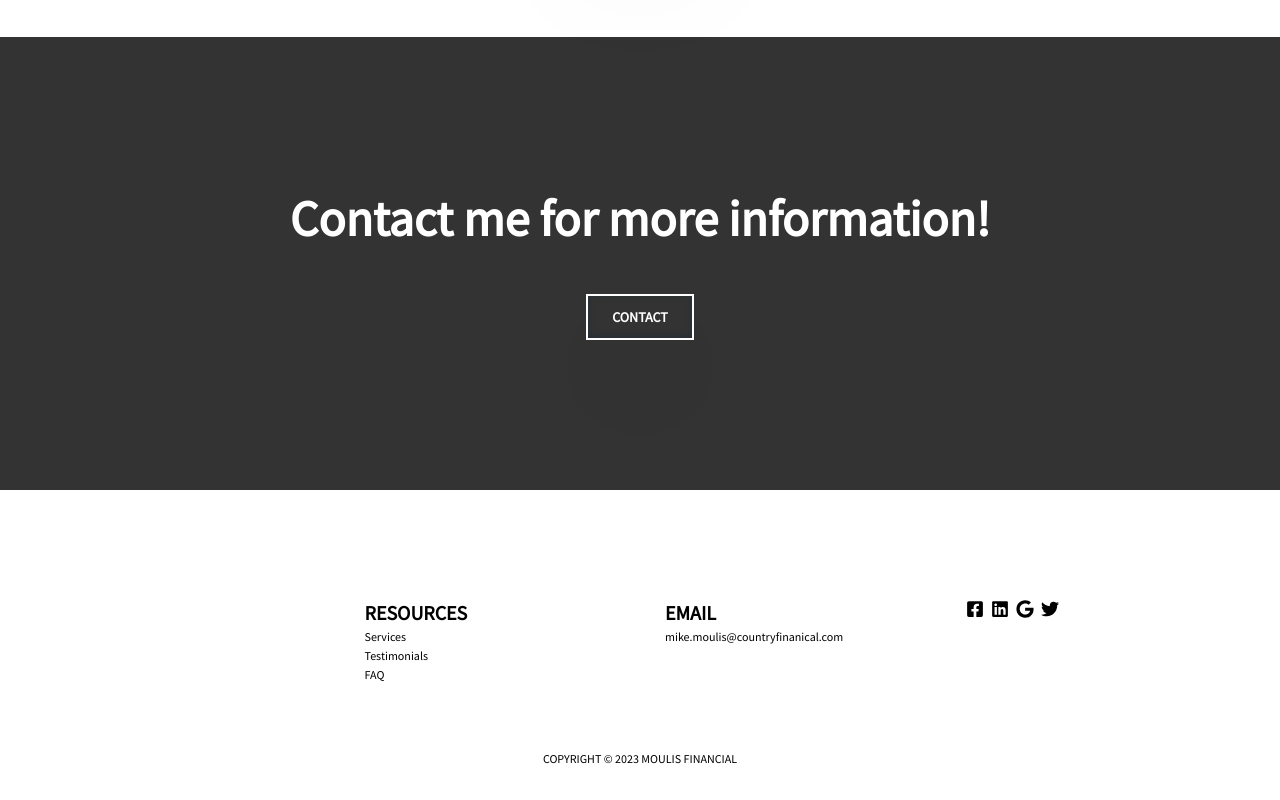
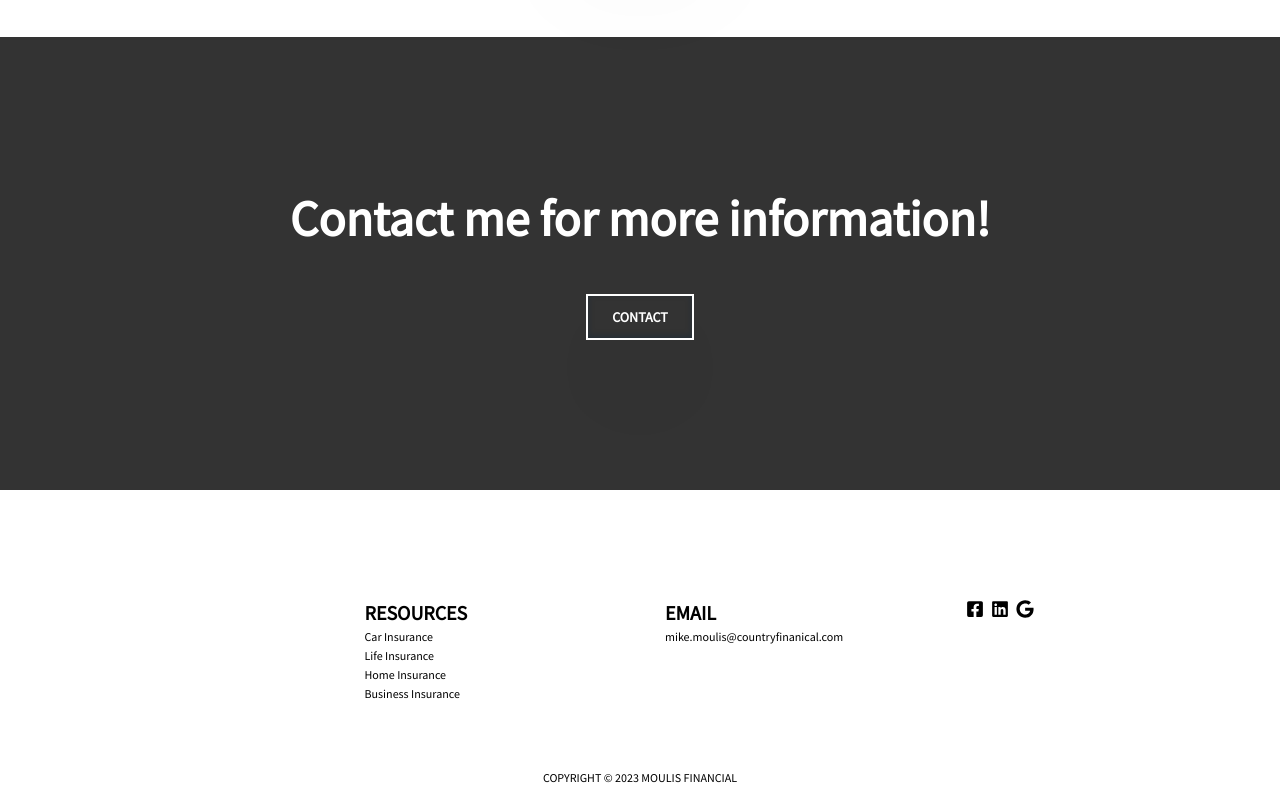
Before and after one commit to dcrame2/insurance-agent, a React (Create React App) app: page / in a window 1280 px wide. Shown: the part 2907-3707 px from the top of the page. Built offline with nearby package versions, Linux system fonts and the light colour scheme.

Commit message:
pushhhhhhh

```diff
--- a/src/components/Footer.jsx
+++ b/src/components/Footer.jsx
@@ -4,6 +4,7 @@ import { MediaQueries, Container } from "../styles/Utilities";
 import { useEffect, useState } from "react";
 import { PSmallStyles, H4Styles } from "../styles/Type";
 import { GlassEffect } from "../styles/Utilities";
+import { Link } from "react-router-dom";
 
 const FooterElm = styled.footer`
   position: relative;
@@ -142,7 +143,7 @@ export default function Footer({ data }) {
           {data.resources.links.map((link, index) => {
             return (
               <li key={`resource-link-${index}`}>
-                <a href={`${link.href}`}>{link.text}</a>
+                <Link to={`${link.href}`}>{link.text}</Link>
               </li>
             );
           })}
@@ -166,7 +167,9 @@ export default function Footer({ data }) {
           {data.socialMedia.links.map((link, index) => {
             return (
               <li key={`information-link${index}`}>
-                <a href={`${link.href}`}>{link.icon}</a>
+                <a target="_blank" href={`${link.href}`}>
+                  {link.icon}
+                </a>
               </li>
             );
           })}
--- a/src/components/TestimonialsV2.jsx
+++ b/src/components/TestimonialsV2.jsx
@@ -361,6 +361,7 @@ export default function TestimonialsV2({ data }) {
           aria-label={data.button.ariaLabel}
           href={data.button.href}
           target={data.button.target}
+          aTag={data.button.aTag}
         />
       </InnerContainer>
     </ModuleContainer>
--- a/src/data/Data.js
+++ b/src/data/Data.js
@@ -163,6 +163,7 @@ export const ReviewsData = {
     ariaLabel: "Google Reviews",
     href: "https://www.google.com/search?q=Mike+Moulis+-+COUNTRY+Financial+representative&oq=mike&aqs=chrome.1.69i57j69i59l2j46i433i512l2j69i61l3.2834j0j1&sourceid=chrome&ie=UTF-8",
     target: "_blank",
+    aTag: true,
   },
 };
 
@@ -175,9 +176,10 @@ export const FooterData = {
   resources: {
     heading: "Resources",
     links: [
-      { href: "#services", text: "Services" },
-      { href: "#testimonials", text: "Testimonials" },
-      { href: "#faqSection", text: "FAQ" },
+      { href: "/car-insurance", text: "Car Insurance" },
+      { href: "/life-insurance", text: "Life Insurance" },
+      { href: "/home-insurance", text: "Home Insurance" },
+      { href: "/business-insurance", text: "Business Insurance" },
     ],
   },
   information: {
@@ -194,20 +196,20 @@ export const FooterData = {
     links: [
       {
         icon: <FaFacebookSquare />,
-        href: "www.facebook.com",
+        href: "https://www.facebook.com/mikey.moulis",
       },
       {
         icon: <FaLinkedin />,
-        href: "www.linkedin.com",
+        href: "https://www.linkedin.com/in/mike-moulis-59394b129/",
       },
       {
         icon: <FaGoogle />,
-        href: "www.google.com",
+        href: "https://www.google.com/search?q=Mike+Moulis+-+COUNTRY+Financial+representative&oq=mike&aqs=chrome.1.69i57j69i59l2j46i433i512l2j69i61l3.2834j0j1&sourceid=chrome&ie=UTF-8",
       },
-      {
-        icon: <FaTwitter />,
-        href: "www.twitter.com",
-      },
+      // {
+      //   icon: <FaTwitter />,
+      //   href: "https://www.twitter.com",
+      // },
     ],
   },
 };
--- a/src/sub_components/LinkButton.jsx
+++ b/src/sub_components/LinkButton.jsx
@@ -1,7 +1,7 @@
-import styled, { css } from 'styled-components';
-import { Variables } from '../styles/Variables';
-import { Link } from 'react-router-dom';
-import { ButtonStyles } from '../styles/Utilities';
+import styled, { css } from "styled-components";
+import { Variables } from "../styles/Variables";
+import { Link } from "react-router-dom";
+import { ButtonStyles } from "../styles/Utilities";
 
 const CustomLinkStylingWrapper = styled.div`
   display: flex;
@@ -18,6 +18,11 @@ const CustomLinkStylingWrapper = styled.div`
 export default function LinkButton({ ...props }) {
   return (
     <CustomLinkStylingWrapper>
+      {props.aTag ? (
+        <a aria-label={props.ariaLabel} href={props.href} target={props.target}>
+          <span>{props.text}</span>
+        </a>
+      ) : (
         <Link
           aria-label={props.ariaLabel}
           to={props.href}
@@ -25,6 +30,7 @@ export default function LinkButton({ ...props }) {
         >
           <span>{props.text}</span>
         </Link>
+      )}
     </CustomLinkStylingWrapper>
   );
 }
```
Lines whose indentation alone changed are shown as unchanged.
